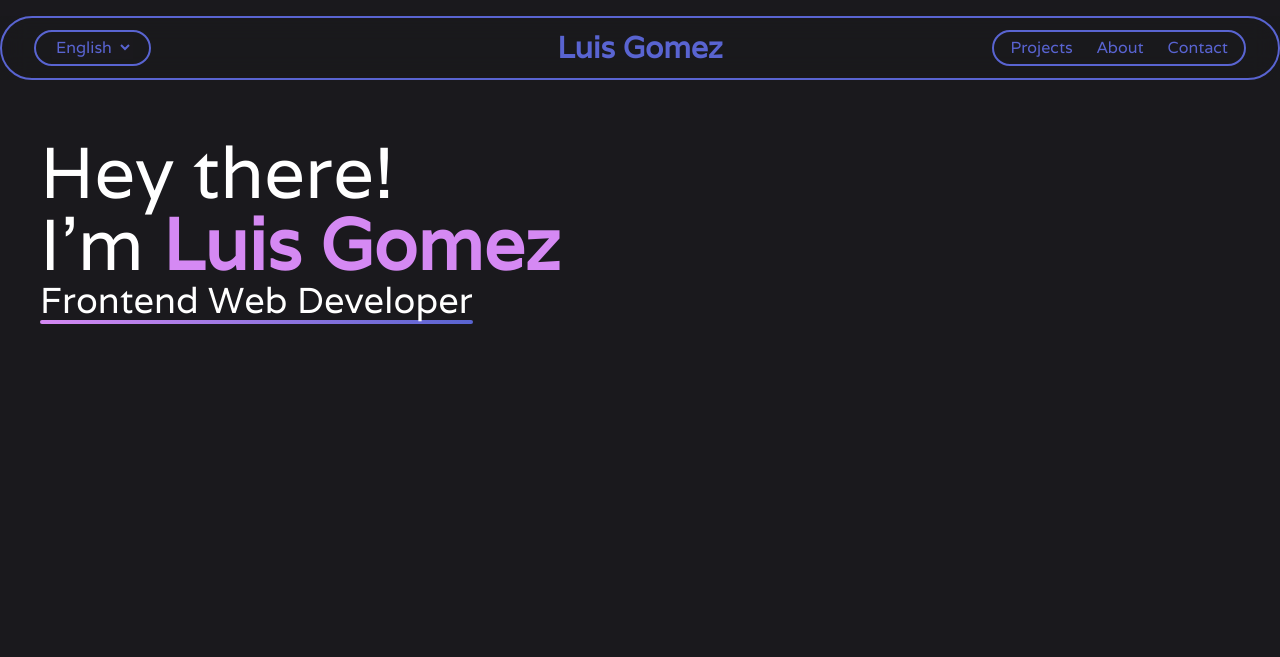
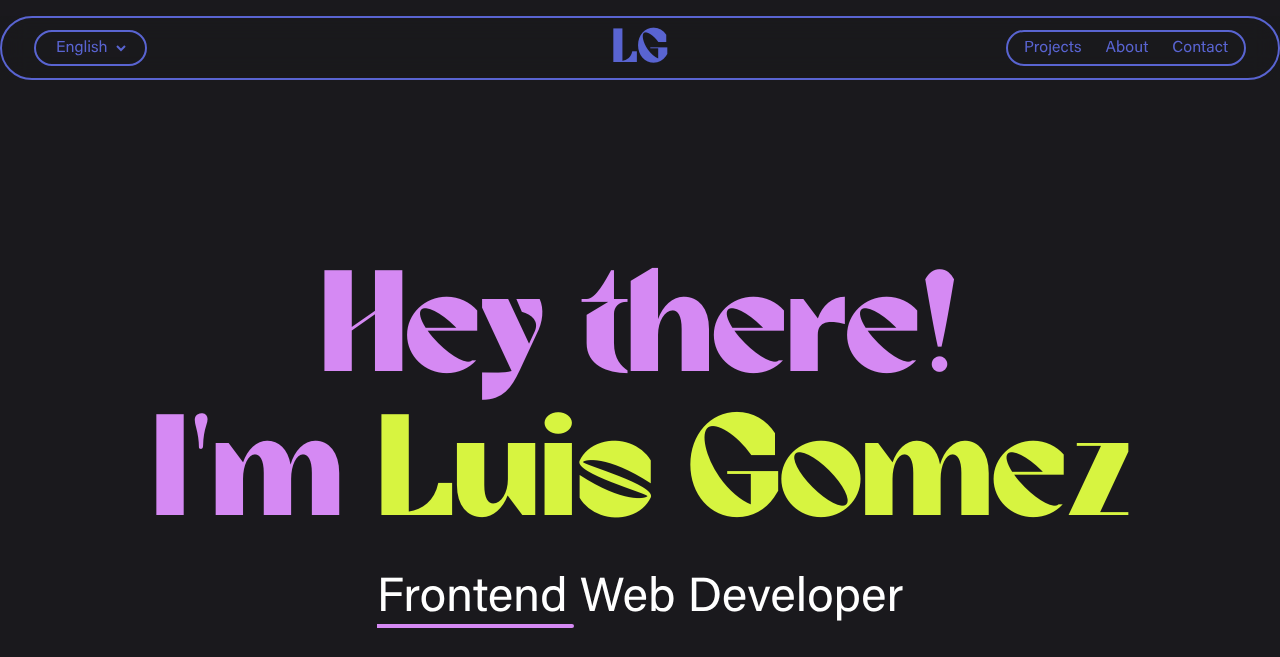
Before and after one commit to luiferg/portfolio-alternative, an Astro site: page / in a window 1280 px wide. Built offline with nearby package versions, Linux system fonts and the light colour scheme; Astro itself is replaced by a stand-in of ours.

Commit message:
changes on Hero section

```diff
--- a/package.json
+++ b/package.json
@@ -12,6 +12,7 @@
   "dependencies": {
     "@astrojs/tailwind": "^5.0.0",
     "astro": "^3.0.7",
+    "astro-icon": "^0.8.1",
     "tailwindcss": "^3.3.3"
   }
 }
--- a/src/components/Header.astro
+++ b/src/components/Header.astro
@@ -18,9 +18,9 @@ import { Image } from 'astro:assets';
     </div>
     <a
       href='/'
-      class='absolute left-1/2 -translate-x-1/2 text-3xl font-bold lg:hover:text-primary transition-colors'
+      class='absolute left-1/2 -translate-x-1/2 text-5xl font-bold font-secondary lg:hover:text-primary transition-colors'
     >
-      Luis Gomez
+      LG
     </a>
     <ul
       class='flex flex-row justify-center items-center gap-4 md:gap-6 border-2 border-secondary rounded-full py-1 px-4'
--- a/src/components/Hero.astro
+++ b/src/components/Hero.astro
@@ -1,16 +1,27 @@
+---
+import { Icon } from "astro-icon";
 ---
 
----
+<section class='rounded-3xl p-10 w-full text-center flex flex-col gap-4 lg:gap-8 items-center lg:py-40'>
+  <p class='text-5xl lg:text-[9rem] font-secondary text-primary'>
+    Hey there!<br />
+     I'm <span class='text-highlight font-bold'>Luis Gomez</span>
+  </p>
+  <div class='group w-fit overflow-hidden'>
+    <h1 class='text-2xl lg:text-5xl'>Frontend Web Developer</h1>
+    <div class="invisible lg:visible w-full flex flex-row">
+      <span
+        class='h-1 w-3/5 block bg-primary from-primary rounded-full lg:group-hover:bg-highlight lg:transition-all lg:group-hover:translate-x-[105%]'
+      />
+      <span
+        class='h-1 w-full block bg-primary from-primary rounded-full lg:group-hover:bg-highlight lg:-translate-x-[105%] lg:transition-all lg:group-hover:translate-x-0'
+      />
 
-<section class='rounded-3xl p-10 w-full'>
-  <p class='text-3xl lg:text-7xl'>
-    Hey there!<br />
-     I'm <span class='text-primary font-bold'>Luis Gomez</span>
-  </p>
-  <div class='w-fit'>
-    <h1 class='text-xl lg:text-4xl'>Frontend Web Developer</h1>
-    <span
-      class='h-1 w-full block bg-gradient-to-r to-secondary from-primary rounded-full'
-    ></span>
+    </div>
   </div>
+  <ul class="text-white flex flex-row gap-4 lg:gap-8">
+    <li><a href="https://www.linkedin.com/in/luisgomezortiz31/" aria-label="LinkedIn" target="_blank"><Icon name="mdi:linkedin" height="42" class="lg:hover:text-primary lg:hover:scale-95 transition-all"/></a></li>
+    <li><a href="https://github.com/luiferg" aria-label="GitHub" target="_blank"><Icon name="mdi:github" height="42" class="lg:hover:text-primary lg:hover:scale-95 transition-all"/></a></li>
+    <li><a href="https://luisgomez.dev/English-Resume.pdf" aria-label="Resume" target="_blank"><Icon name="mdi:file-account" height="42" class="lg:hover:text-primary lg:hover:scale-95 transition-all"/></a></li>
+  </ul>
 </section>
--- a/src/styles/global.css
+++ b/src/styles/global.css
@@ -1,4 +1,12 @@
 @font-face {
-  font-family: 'Varela';
-  src: url('/fonts/Varela-Regular.ttf') format('truetype');
+  font-family: 'Acumin';
+  src: url('/fonts/Acumin.ttf') format('truetype');
 }
+@font-face {
+  font-family: 'Daisy';
+  src: url('/fonts/Daisy-Regular.otf');
+}
+@font-face {
+  font-family: 'Dolego';
+  src: url('/fonts/Dolego-Regular.otf');
+}
--- a/tailwind.config.cjs
+++ b/tailwind.config.cjs
@@ -3,17 +3,18 @@ module.exports = {
   content: ['./src/**/*.{astro,html,js,jsx,md,mdx,svelte,ts,tsx,vue}'],
   theme: {
     extend: {
-			colors:{
+      colors: {
         primary: '#D589F3',
         'primary-alt': '#CF63FC',
         secondary: '#5964D1',
-				highlight:'#D7F440',
-				black:'#000000',
-				'black-alt':'#1A191D',
+        highlight: '#D7F440',
+        black: '#000000',
+        'black-alt': '#1A191D',
       },
-      fontFamily:{
-        primary:['Varela', 'sans-serif']
-      }
+      fontFamily: {
+        primary: ['Acumin', 'sans-serif'],
+        secondary: ['Dolego', 'sans-serif'],
+      },
     },
   },
   plugins: [],
```
Also changed, not shown: public/fonts/Acumin.ttf (added), public/fonts/Daisy-Regular.otf (added), public/fonts/Dolego-Regular.otf (added), public/fonts/Varela-Regular.ttf (deleted), 1 other file. Lines whose indentation alone changed are shown as unchanged.
